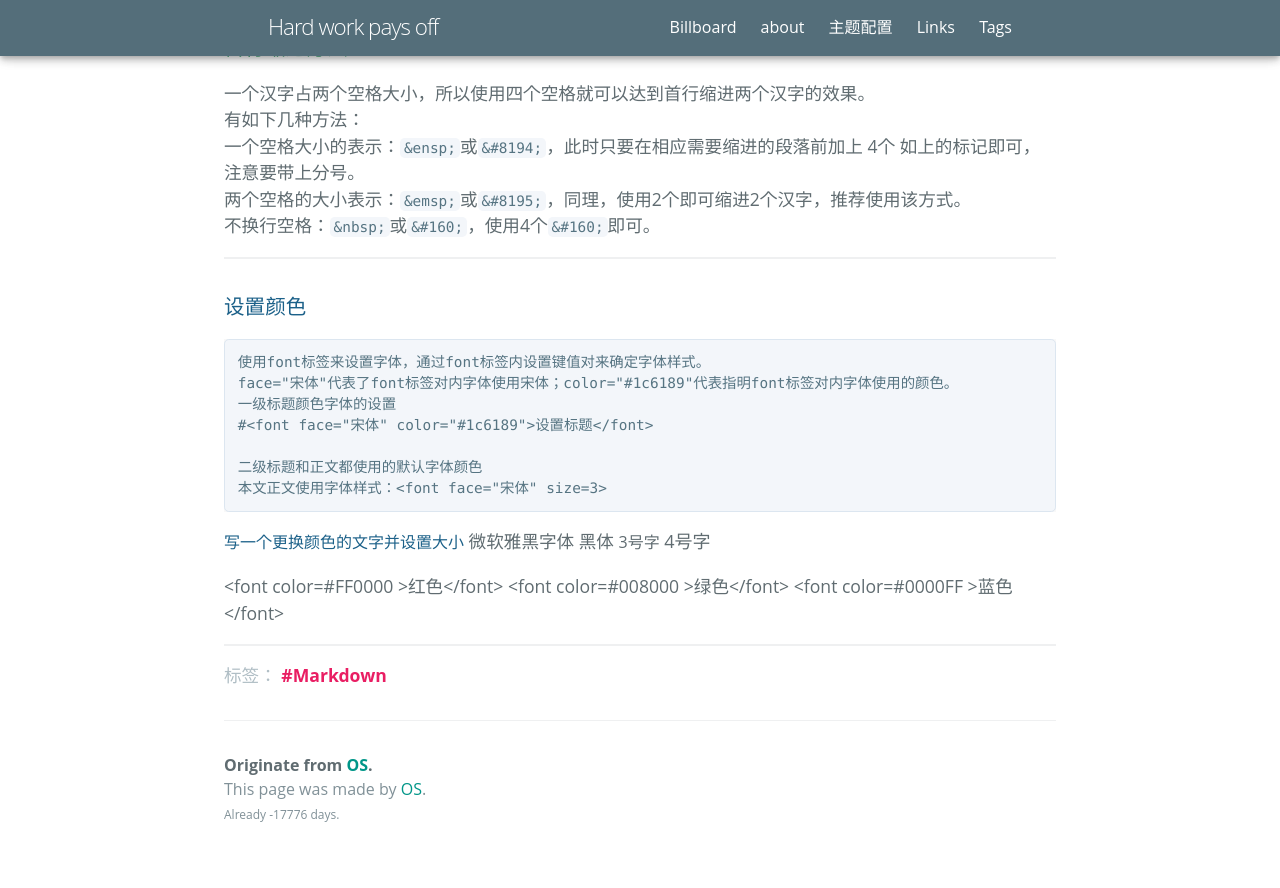
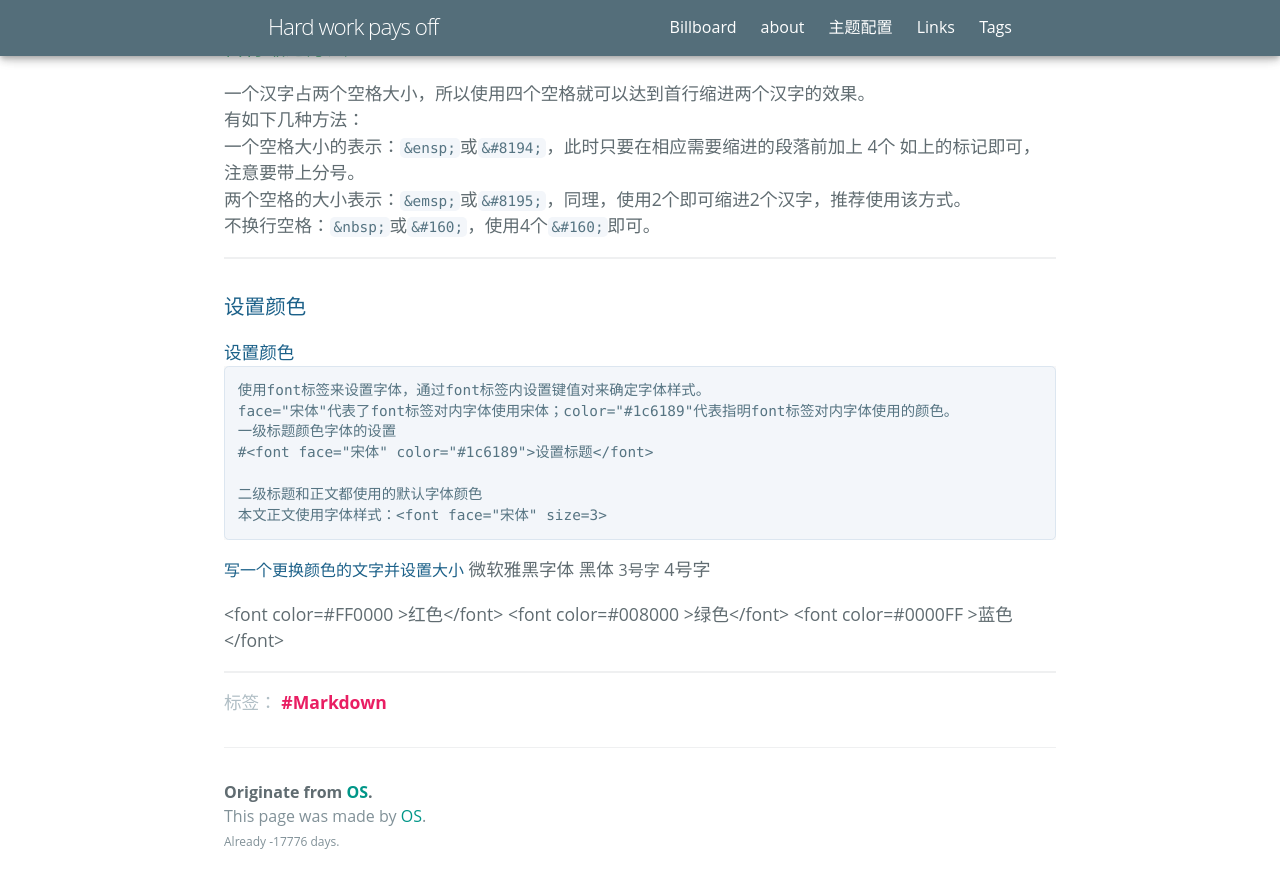
Before and after one commit to xiaoshou0427/xiaoshou0427.github.io, a Jekyll site: the page built from _posts/2019-09-02-Markdown.md, in a window 1280 px wide and 900 px high, scrolled down 4815 px. Shown: the top 888 px of the window. Built offline with Jekyll 4.4.1, drawn with Linux system fonts in a browser that asks for light colours; some web fonts are replaced.

Commit message:
Update 2019-09-02-Markdown.md

````diff
--- a/_posts/2019-09-02-Markdown.md
+++ b/_posts/2019-09-02-Markdown.md
@@ -167,6 +167,7 @@ title可加可不加<br>
 ---
 
 ### <font face="宋体" color="#1c6189">设置颜色</font>
+<font face="宋体" color="#1c6189">设置颜色</font>
 ```
 使用font标签来设置字体，通过font标签内设置键值对来确定字体样式。
 face="宋体"代表了font标签对内字体使用宋体；color="#1c6189"代表指明font标签对内字体使用的颜色。
````
